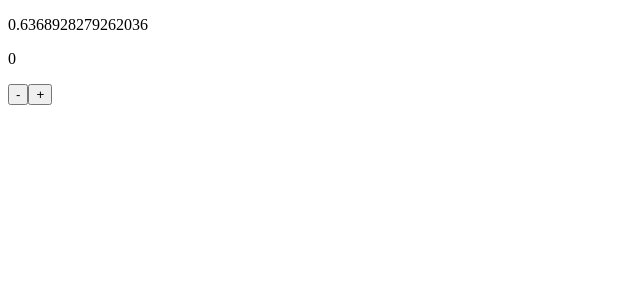
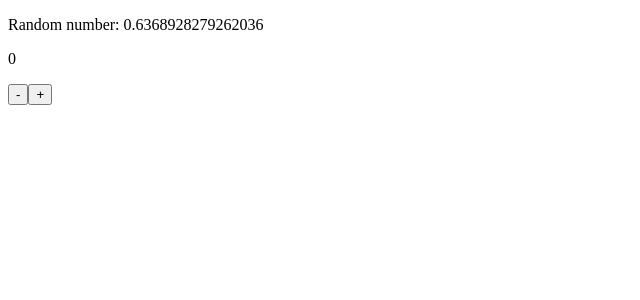
Before and after one commit to ZbigniewKulczynski1984/Clicker, a React (Create React App) app in the folder clicker/: page / in a window 1280 px wide. Shown: the top 300 px of the page, without its empty margins (0-640 px from the left). Built offline with nearby package versions, Linux system fonts and the light colour scheme.

Commit message:
code added to Manipulator.tsx

```diff
--- a/clicker/src/App.tsx
+++ b/clicker/src/App.tsx
@@ -1,16 +1,18 @@
-import React from "react";
+import {useState} from "react";
 import Display from "./components/Display/Display";
 import Manipulator from "./components/Manipulator/Manipulator";
 function App() {
-  // props === properties
-  // propsy działają tylko w dół
+  const [count, setCount] = useState<number>(0)
+
+
+
+
   const propToPassDown = 5;
 
   return (
     <div className="App">
-      <Display propsToPassDown= {propToPassDown} />
-
-      <Manipulator />
+      <Display count={count} />
+      <Manipulator setCount={setCount}/>
     </div>
   );
 }
--- a/clicker/src/components/Display/Display.tsx
+++ b/clicker/src/components/Display/Display.tsx
@@ -2,18 +2,16 @@ import React from 'react';
 import { DisplayProps } from "../../helpers/interfaces";
 
 
-const Display: React.FC  <DisplayProps> = ({
-	propsToPassDown}) => {
-
+const Display: React.FC  <DisplayProps> = ({ count }) => {
 	const generateRandomNumber = () => {
 	  return Math.random();
 	};
 
-	console.log(propsToPassDown)
+
 	return (
 	  <>
-		<p>{generateRandomNumber()}</p>
-		<p>0</p>
+		<p>Random number: {generateRandomNumber()}</p>
+		<p>{count}</p>
 	  </>
 	);
   };
--- a/clicker/src/components/Manipulator/Manipulator.tsx
+++ b/clicker/src/components/Manipulator/Manipulator.tsx
@@ -1,10 +1,16 @@
 import React from 'react'
+import {Manipulator} from "../../helpers/interfaces"
 
-const Manipulator = () => {
+const Manipulator: React.FC<ManipalatorProps> = ({setCount}) => {
+
+  const addOne = () => {
+    setCount((prevState) => +1 );
+  }
+
   return (
     <>
-    <button>-</button>
-    <button>+</button>
+    <button >-</button>
+    <button onClick={addOne}>+</button>
     </>
   );
 };
```
Also changed, not shown: clicker/src/helpers/interfaces.ts (+8 -2 lines).
